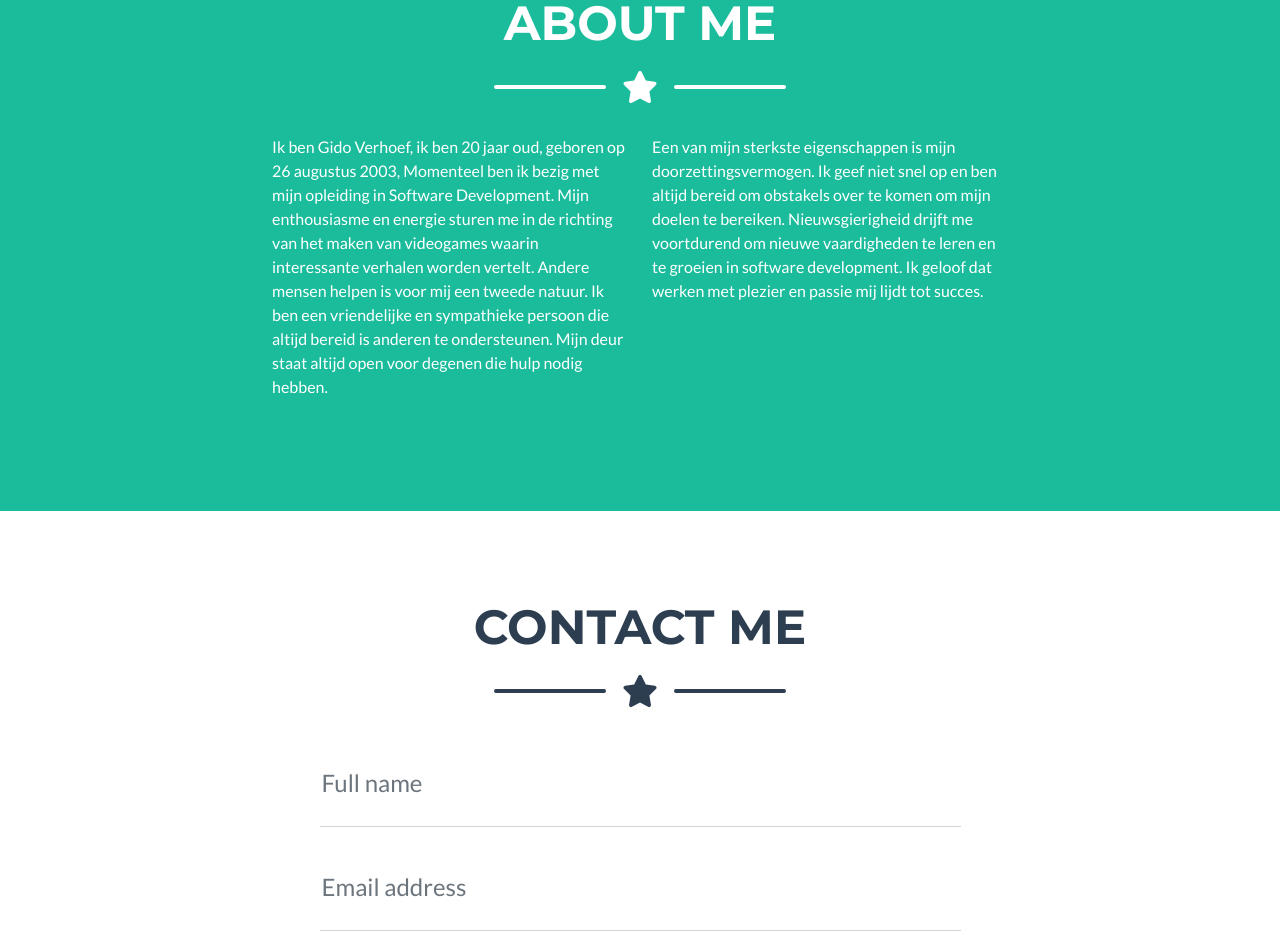
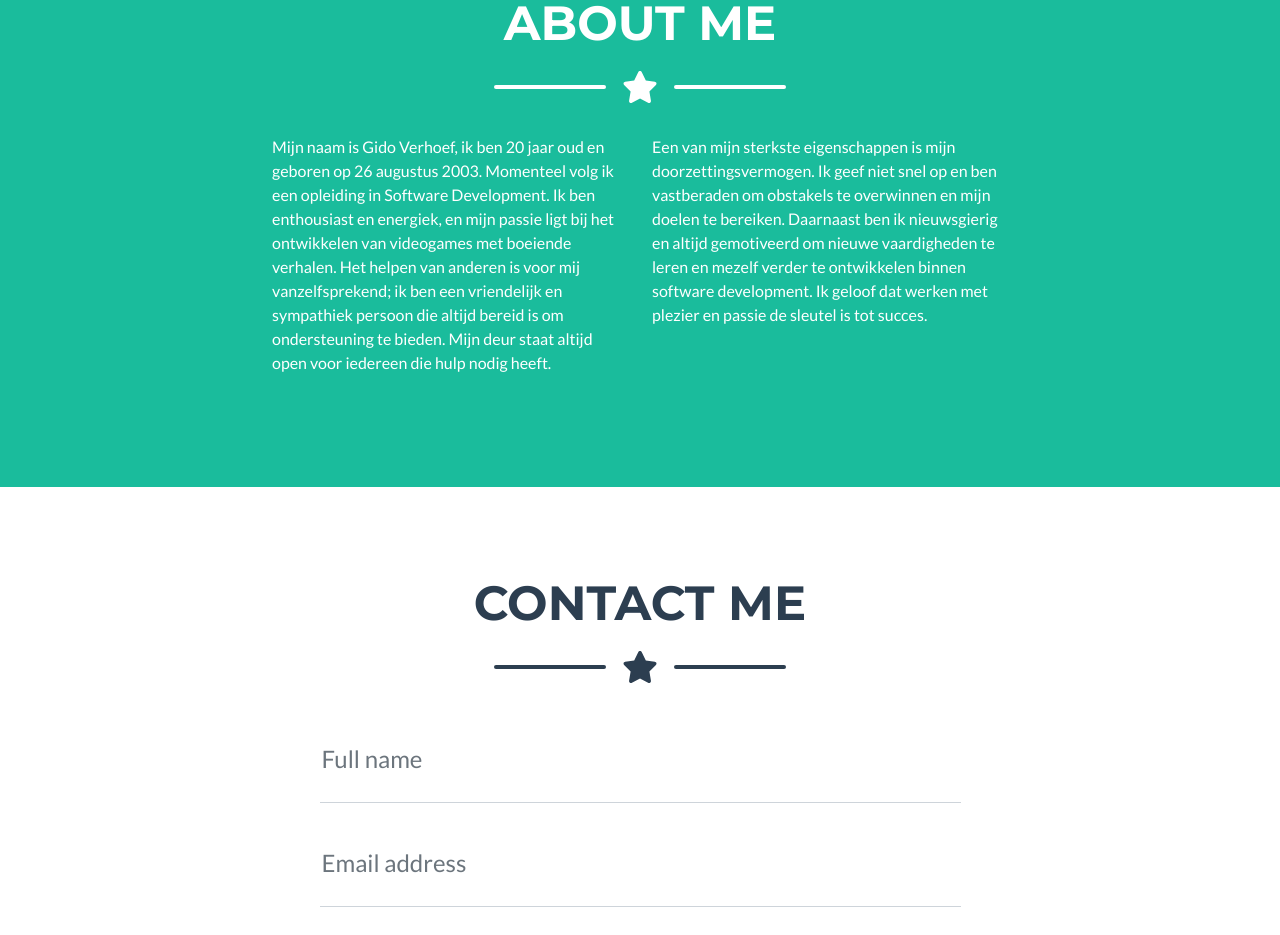
Before and after one commit to Egg321123/Egg321123.github.io, a plain HTML site: page index.html in a window 1280 px wide. Shown: the part 1846-2781 px from the top of the page. Drawn offline with nearby package versions, Linux system fonts and the light colour scheme.

Commit message:
Update index.html

```diff
--- a/index.html
+++ b/index.html
@@ -268,22 +268,14 @@
         <!-- About Section Content-->
         <div class="row">
           <div class="col-lg-4 ms-auto">
-            Ik ben Gido Verhoef, ik ben 20 jaar oud, geboren op 26 augustus
-            2003, Momenteel ben ik bezig met mijn opleiding in Software
-            Development. Mijn enthousiasme en energie sturen me in de richting
-            van het maken van videogames waarin interessante verhalen worden
-            vertelt. Andere mensen helpen is voor mij een tweede natuur. Ik ben
-            een vriendelijke en sympathieke persoon die altijd bereid is anderen
-            te ondersteunen. Mijn deur staat altijd open voor degenen die hulp
-            nodig hebben.
+            Mijn naam is Gido Verhoef, ik ben 20 jaar oud en geboren op 26 augustus 2003. Momenteel volg ik een opleiding in Software Development.
+            Ik ben enthousiast en energiek, en mijn passie ligt bij het ontwikkelen van videogames met boeiende verhalen. Het helpen van anderen is voor mij vanzelfsprekend; ik ben een vriendelijk en sympathiek persoon die altijd bereid is om ondersteuning te bieden. Mijn deur staat altijd open voor iedereen die hulp nodig heeft.
+
             <p class="lead"></p>
           </div>
           <div class="col-lg-4 me-auto">
-            Een van mijn sterkste eigenschappen is mijn doorzettingsvermogen. Ik
-            geef niet snel op en ben altijd bereid om obstakels over te komen om
-            mijn doelen te bereiken. Nieuwsgierigheid drijft me voortdurend om
-            nieuwe vaardigheden te leren en te groeien in software development.
-            Ik geloof dat werken met plezier en passie mij lijdt tot succes.
+            Een van mijn sterkste eigenschappen is mijn doorzettingsvermogen. Ik geef niet snel op en ben vastberaden om obstakels te overwinnen en mijn doelen te bereiken. Daarnaast ben ik nieuwsgierig en altijd gemotiveerd om nieuwe vaardigheden te leren en mezelf verder te ontwikkelen binnen software development.
+            Ik geloof dat werken met plezier en passie de sleutel is tot succes.
             <p class="lead"></p>
           </div>
         </div>
```
